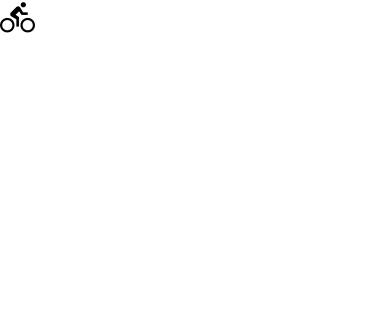
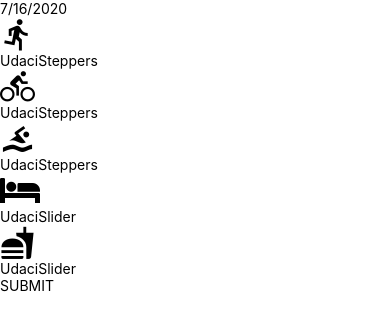
Before and after one commit to alainmateso/ReactND-UdaciFitness, a React Native app: screen / in a window 390 px wide. Shown: the top 330 px of the page. Built offline with nearby package versions, Linux system fonts and the light colour scheme.

Commit message:
add sliders, steppers and submit

```diff
--- a/components/AddEntry.js
+++ b/components/AddEntry.js
@@ -1,12 +1,93 @@
 import React, { Component } from 'react'
-import { View } from 'react-native'
-import { getMetricMetaInfo } from "../utils/helpers"
+import { View, Text, TouchableHighlight } from 'react-native'
+import { getMetricMetaInfo, timeToString } from "../utils/helpers"
+import UdaciSlider from './UdaciSlider'
+import UdaciSteppers from './UdaciSteppers'
+import DateHeader from './DateHeader'
 
+function SubmitBtn({ onPress }) {
+  return (
+    <TouchableHighlight onPress={onPress}>
+      <Text>SUBMIT</Text>
+    </TouchableHighlight>
+  )
+
+}
 export class AddEntry extends Component {
+  state = {
+    run: 0,
+    bike: 0,
+    swim: 0,
+    sleep: 0,
+    eat: 0,
+  }
+
+  increment = (metric) => {
+    const { max, step } = getMetricMetaInfo(metric)
+    this.setState((state) => {
+      const count = state[metric] + step
+      return {
+        ...state,
+        [metric]: count > max ? max : count
+      }
+    })
+  }
+
+  decrement = (metric) => {
+    this.setState((state) => {
+      const count = state[metric] - getMetricMetaInfo(metric).step
+      return {
+        ...state,
+        [metric]: count < 0 ? 0 : count
+      }
+    })
+  }
+
+  slide = (metric, value) => {
+    this.setState(() => ({
+      [metric]: value
+    }))
+  }
+
+  submit = () => {
+    const key = timeToString()
+    const entry = this.state
+
+    this.setState(() => ({
+      run: 0,
+      bike: 0,
+      swim: 0,
+      sleep: 0,
+      eat: 0,
+    }))
+  }
+
   render() {
+    const metaInfo = getMetricMetaInfo()
     return (
       <View>
-        {getMetricMetaInfo("bike").getIcon()}
+        <DateHeader date={(new Date()).toLocaleDateString()} />
+        {Object.keys(metaInfo).map((key) => {
+          const { getIcon, type, ...rest } = metaInfo[key]
+          const value = this.state[key]
+          return (
+            <View key={key}>
+              {getIcon()}
+              {type === "slider" ? <UdaciSlider
+                value={value}
+                onChange={(value) => this.slide(key, value)}
+                {...rest}
+              /> : <UdaciSteppers
+                  value={value}
+                  onIncrement={() => this.increment(key)}
+                  onDecrement={() => this.decrement(key)}
+                />}
+            </View>
+          )
+        })}
+        <Text>
+        </Text>
+        <SubmitBtn onPress={this.submit} />
       </View>
     )
   }
--- /dev/null
+++ b/components/DateHeader.js
@@ -0,0 +1,10 @@
+import React from 'react'
+import { Text } from 'react-native'
+
+export default function DateHeader({ date }) {
+  return (
+    <Text>
+      {date}
+    </Text>
+  )
+}
--- /dev/null
+++ b/components/UdaciSlider.js
@@ -0,0 +1,10 @@
+import React from 'react'
+import { View, Text } from 'react-native'
+
+export default function UdaciSlider() {
+  return (
+    <View>
+      <Text>UdaciSlider</Text>
+    </View>
+  )
+}
--- /dev/null
+++ b/components/UdaciSteppers.js
@@ -0,0 +1,10 @@
+import React from 'react'
+import { View, Text } from 'react-native'
+
+export default function UdaciSteppers() {
+  return (
+    <View>
+      <Text>UdaciSteppers</Text>
+    </View>
+  )
+}
```
